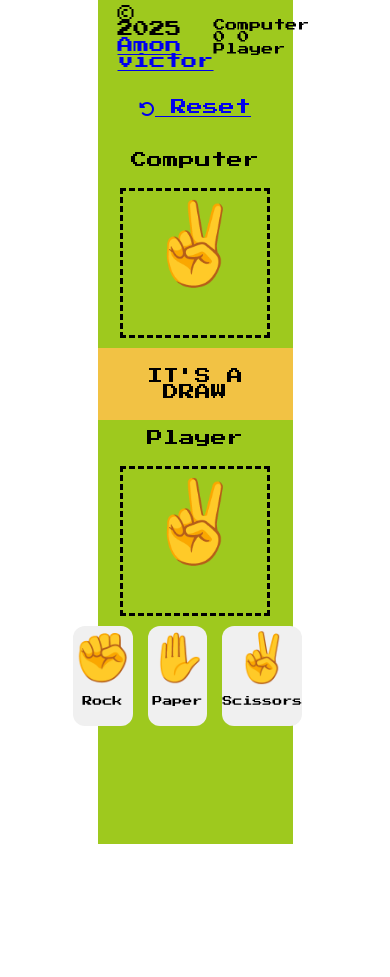
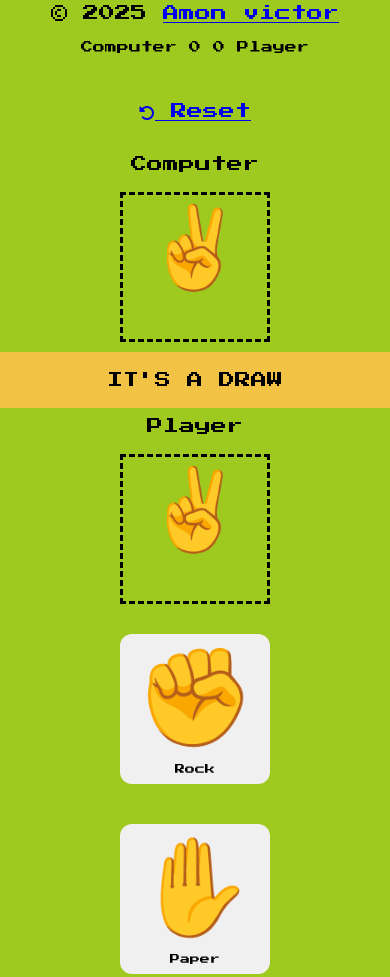
Before and after one commit to arman-develops/rock-paper-scissors, a plain HTML site: page index.html in a window 390 px wide. Shown: the top 977 px of the page. Before the commit the page ends 844 px from the top, so only its background shows below. Drawn offline with Linux system fonts and the light colour scheme.

Commit message:
Added responsiveness to the game

```diff
--- a/index.html
+++ b/index.html
@@ -6,12 +6,17 @@
     <meta name="viewport" content="width=device-width, initial-scale=1.0" />
     <link rel="stylesheet" href="./src/style.css">
     <link rel="stylesheet" href="https://cdnjs.cloudflare.com/ajax/libs/font-awesome/6.7.2/css/all.min.css" integrity="sha512-Evv84Mr4kqVGRNSgIGL/F/aIDqQb7xQ2vcrdIwxfjThSH8CSR7PBEakCr51Ck+w+/U6swU2Im1vVX0SVk9ABhg==" crossorigin="anonymous" referrerpolicy="no-referrer" />
+    <link rel="stylesheet" href="./src/responsive.css">
     <title>Vite App</title>
   </head>
   <body>
     <section class="game-arena">
       <div class="game-details">
-        <div class="copyright">&copy;<span id="current-year"></span><a href="github.com/arman-develops">Amon victor</a></div>
+        <div class="copyright">
+          &copy;
+          <span id="current-year"></span>
+          <a href="github.com/arman-develops">Amon victor</a>
+        </div>
         <div class="scores" id="scores">
           Computer 0 0 Player
         </div>
--- /dev/null
+++ b/src/responsive.css
@@ -0,0 +1,37 @@
+/** responsive Styles **/
+@media screen and (max-width: 1140px) {
+  .game-arena {
+    width: 100%;
+  }
+}
+
+@media screen and (max-width: 590px) {
+    .game-details {
+        flex-direction: column;
+    }
+
+    .scores {
+        padding: 20px;
+    }
+
+    .player-options {
+        flex-direction: column;
+        align-items: center;
+    }
+
+    .choice {
+        width: 150px;
+        height: 150px;
+        font-size: 6rem;
+        margin: 20px 10px;
+    }
+}
+
+@media screen and (max-width: 335px) {
+    .copyright {
+        font-size: 12px;
+    }
+    .scores {
+        font-size: 8px;
+    }
+}
```
